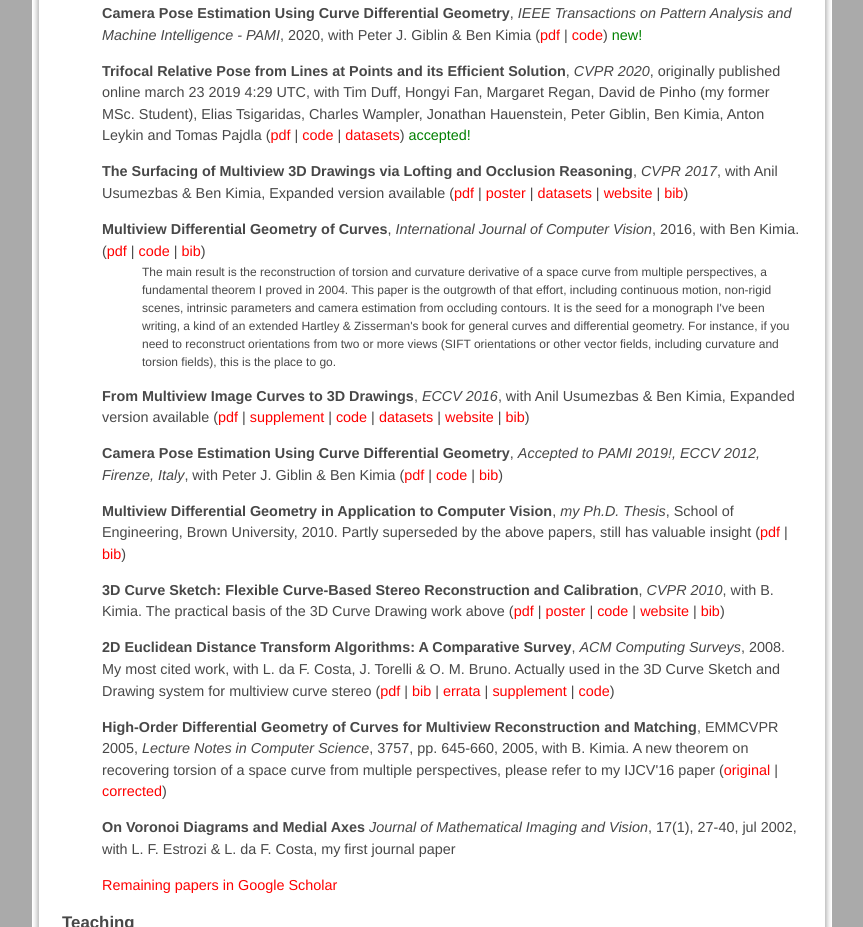
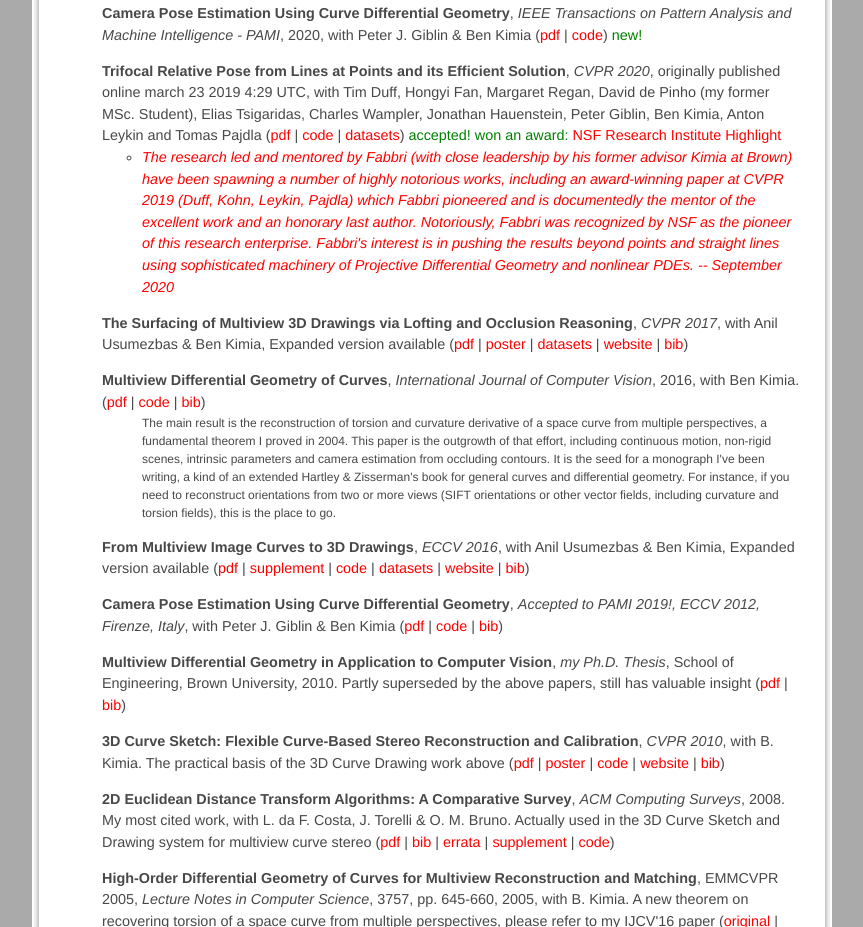
Before and after one commit to rfabbri/rfabbri.github.io, a plain HTML site: page index.html in a window 1280 px wide. Shown: the part 1039-1966 px from the top of the page, without its empty margins (208-1071 px from the left). Drawn offline with Linux system fonts and the light colour scheme.

Commit message:
NSF highlight and Fabbri pioneering role

```diff
--- a/index.html
+++ b/index.html
@@ -120,10 +120,24 @@ differential geometry as the basis for the methods, complementing
 <ul id="pub" style="list-style: none;">
   <li><b><a class="publink" href="https://ieeexplore.ieee.org/document/9057738">Camera Pose Estimation Using Curve Differential Geometry</a></b>, <i>IEEE Transactions on Pattern Analysis and Machine Intelligence - PAMI</i>, 2020, with Peter J. Giblin &amp; Ben Kimia (<a href="stuff/fabbri-giblin-kimia-PAMI2020.pdf">pdf</a> | <a href="https://github.com/rfabbri/diffgeom1pose">code</a>)
 <span style="color:green"> new! </span>
- </li>
+  </li>
   <li><b><a class="publink" href="https://arxiv.org/abs/1903.09755">Trifocal Relative Pose from Lines at Points and its Efficient Solution</a></b>, <i>CVPR 2020</i>, originally published online march 23 2019 4:29 UTC, with Tim Duff, Hongyi Fan, Margaret Regan, David de Pinho (my former MSc. Student), Elias Tsigaridas, Charles Wampler, Jonathan Hauenstein, Peter Giblin, Ben Kimia, Anton Leykin and Tomas Pajdla (<a href="stuff/fabbri-kimia-etal-arxiv2019-v3.pdf">pdf</a> |
    <a href="http://github.com/rfabbri/minus">code</a> | <a href="http://multiview-3d-drawing.sf.net">datasets</a>)
-<span style="color:green"> accepted! </span>
+   <span style="color:green"> accepted! won an award: <a href="https://mathinstitutes.org/highlights/algebraic-computer-vision-advances-the-3d-reconstruction-of-curves-and-surfaces-from-multiple-views/">NSF Research Institute Highlight</a></span>
+  <ul>
+    <li>
+      <em>
+        <a href="https://mathinstitutes.org/highlights/algebraic-computer-vision-advances-the-3d-reconstruction-of-curves-and-surfaces-from-multiple-views/">
+          The research led and mentored by Fabbri (with close leadership by his former advisor Kimia at Brown) have been spawning a number of
+          highly notorious works, including an award-winning paper at CVPR 2019 (Duff, Kohn, Leykin, Pajdla)
+          which Fabbri pioneered and is documentedly the mentor of the excellent work and an honorary last author.
+          Notoriously, Fabbri was recognized by NSF as the pioneer of this research enterprise.
+          Fabbri's interest is in pushing the results beyond points and straight lines using sophisticated machinery of Projective Differential Geometry and nonlinear PDEs.
+          -- September 2020
+        </a>
+      </em>
+    </li>
+  </ul>
   </li>
  <li><b><a class="publink" href="https://arxiv.org/abs/1707.03946">The Surfacing of Multiview 3D Drawings via Lofting and Occlusion Reasoning</a></b>, <i>CVPR 2017</i>, with Anil Usumezbas &amp; Ben Kimia, Expanded version available
    (<a href="https://arxiv.org/pdf/1707.03946">pdf</a> |
```
